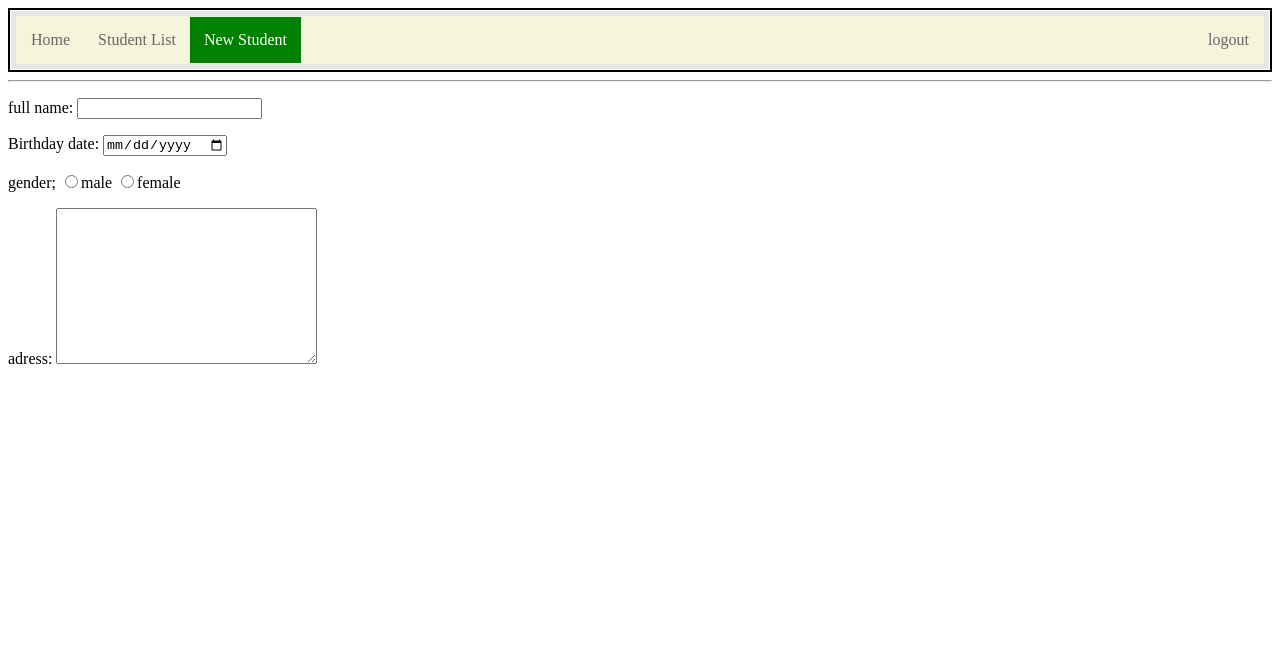
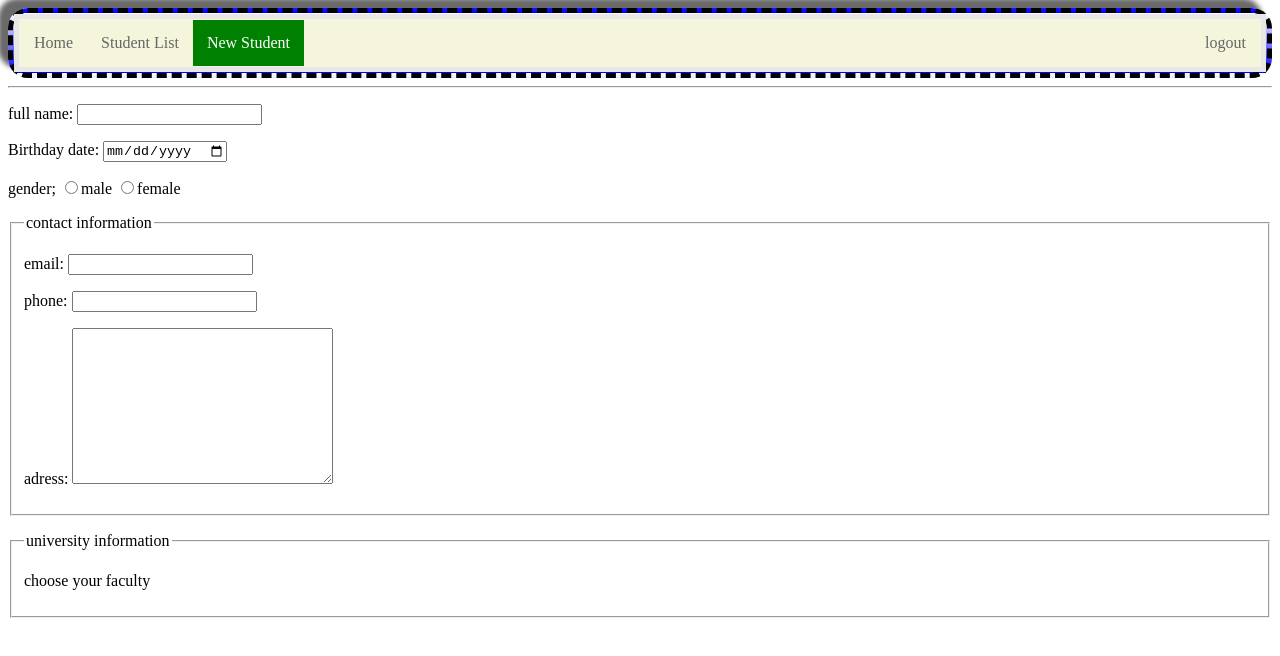
Before and after one commit to yomnahassanfarouk/yomna, a plain HTML site: page yomnahassan/new_student.html in a window 1280 px wide. Drawn offline with Linux system fonts and the light colour scheme.

Commit message:
new update

```diff
--- a/yomnahassan/new_student.html
+++ b/yomnahassan/new_student.html
@@ -40,12 +40,44 @@
                     <input type="radio"name="gender" value="female">female
                 </label>
             </p>
+            <form>
+                <fieldset>
+                    <legend>
+                        contact information
+                    </legend>
+            <p>
+                <label>
+                    email:
+                    <input type="email"name="email">
+                </label>
+            </p>
+            <p>
+                <label>
+                    phone:
+                    <input type="number"name="phone">
+                </label>
+            </p>
             <p>
                 <label>
                     adress:
                     <textarea rows="10" cols="30" name="textarea"></textarea>
                 </label>
             </p>
+                </fieldset>
+                </form>
+                </from>
+                <form>
+                    <fieldset>
+                        <legend>
+                            university information
+                        </legend>
+                        <p>
+                            <label>
+                                choose your faculty
+                            </label>
+                        </p>
+                    </fieldset>
+                </form>
 
         </from>
     </body>
--- a/yomnahassan/style.css
+++ b/yomnahassan/style.css
@@ -34,5 +34,9 @@ li a.active
     color:white;
 }
 div{
-    border:2px solid black
+    border:5px solid black;
+    border-style: dashed;
+    border-radius: 20px;
+    box-shadow: -10px -10px 5px dimgray;
+    background-image: linear-gradient(white,blue);
 }
```
